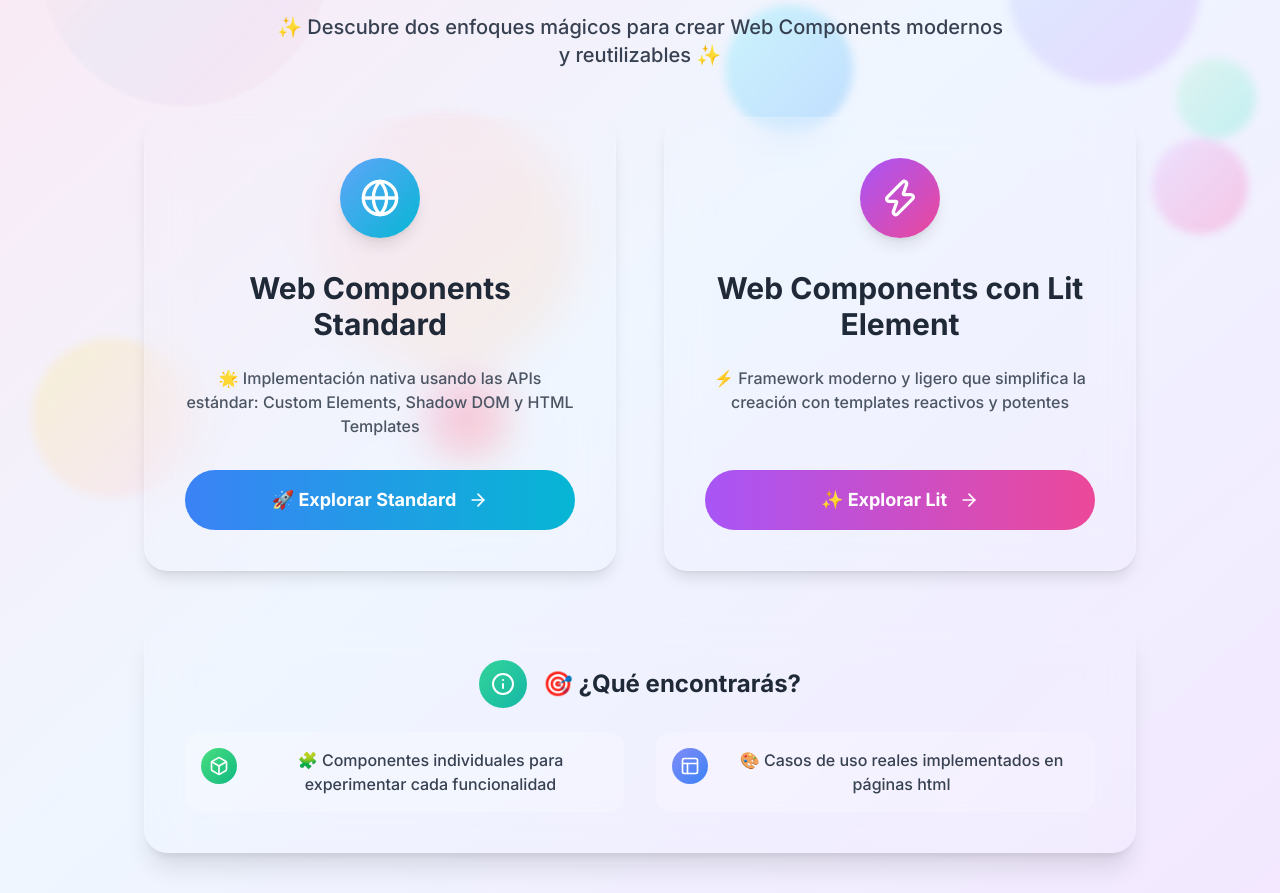
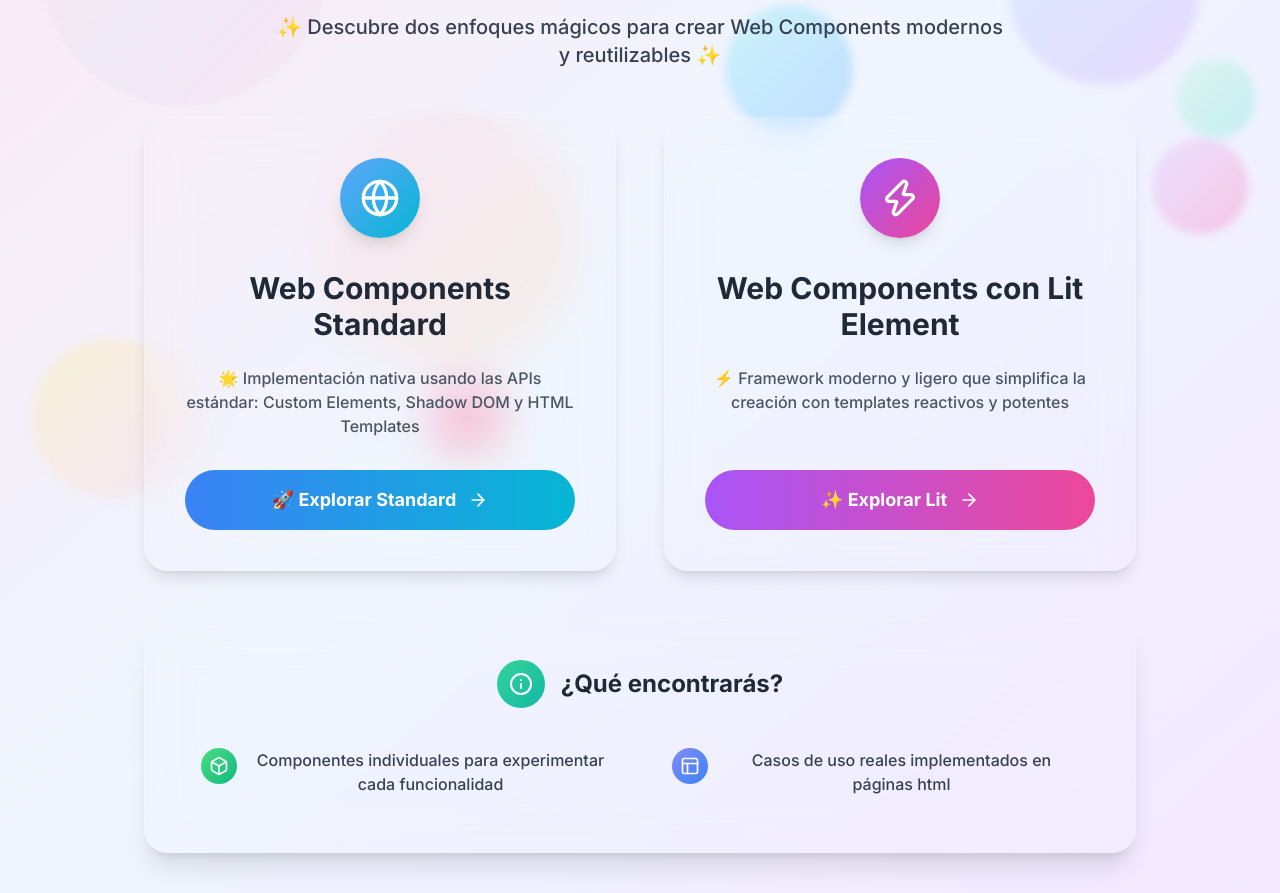
Before and after one commit to IIC3585/2025-1-s1-g1-t4, a plain HTML site: page index.html in a window 1280 px wide. Shown: the part 257-1150 px from the top of the page. Drawn offline with nearby package versions, Linux system fonts and the light colour scheme.

Commit message:
delete: Some unnecessary emojis and styles are removed.

```diff
--- a/index.html
+++ b/index.html
@@ -109,20 +109,20 @@
                     <div class="p-2 sm:p-3 bg-gradient-to-br from-emerald-400 to-teal-500 rounded-full">
                         <i data-lucide="info" class="w-5 h-5 sm:w-6 sm:h-6 text-white"></i>
                     </div>
-                    <h3 class="text-xl sm:text-2xl font-bold text-gray-800">🎯 ¿Qué encontrarás?</h3>
+                    <h3 class="text-xl sm:text-2xl font-bold text-gray-800">¿Qué encontrarás?</h3>
                 </div>
                 <div class="grid grid-cols-1 md:grid-cols-2 gap-6 sm:gap-8 text-sm sm:text-base text-gray-700 font-medium">
-                    <div class="flex items-start gap-3 sm:gap-4 p-3 sm:p-4 bg-white/20 rounded-2xl hover:bg-white/30 transition-colors duration-300">
+                    <div class="flex items-start gap-3 sm:gap-4 p-3 sm:p-4 rounded-2xl">
                         <div class="p-1.5 sm:p-2 bg-gradient-to-br from-green-400 to-emerald-500 rounded-full flex-shrink-0">
                             <i data-lucide="box" class="w-4 h-4 sm:w-5 sm:h-5 text-white"></i>
                         </div>
-                        <span>🧩 Componentes individuales para experimentar cada funcionalidad</span>
+                        <span>Componentes individuales para experimentar cada funcionalidad</span>
                     </div>
-                    <div class="flex items-start gap-3 sm:gap-4 p-3 sm:p-4 bg-white/20 rounded-2xl hover:bg-white/30 transition-colors duration-300">
+                    <div class="flex items-start gap-3 sm:gap-4 p-3 sm:p-4 rounded-2xl">
                         <div class="p-1.5 sm:p-2 bg-gradient-to-br from-indigo-400 to-blue-500 rounded-full flex-shrink-0">
                             <i data-lucide="layout" class="w-4 h-4 sm:w-5 sm:h-5 text-white"></i>
                         </div>
-                        <span>🎨 Casos de uso reales implementados en páginas html</span>
+                        <span>Casos de uso reales implementados en páginas html</span>
                     </div>
                 </div>
             </div>
```
